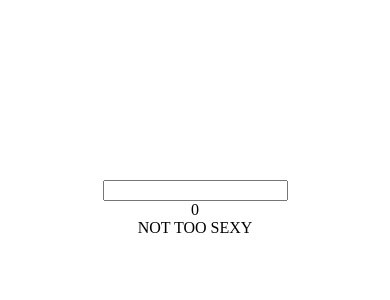
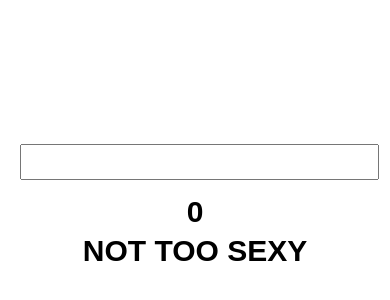
Before and after one commit to nashiradeer/sexy-name-calculator, a plain HTML site: page index.html in a window 390 px wide. Shown: the part 214-514 px from the top of the page. Drawn offline with Linux system fonts and the light colour scheme.

Commit message:
Add compat to mobile

```diff
--- a/index.html
+++ b/index.html
@@ -2,6 +2,9 @@
 <html>
     <head>
         <title>Sexy Name Calculator</title>
+
+        <meta charset="UTF-8">
+        <meta name="viewport" content="width=device-width, initial-scale=1.0">
 
         <style type="text/css">
             html {
@@ -18,10 +21,35 @@
                 flex-direction: row;
                 align-items: center;
                 justify-content: center;
+                font-size: 30px;
+                font-family: Arial, Helvetica, sans-serif;
+                font-weight: 600;
             }
 
             main {
                 text-align: center;
+            }
+
+            input[type=text] {
+                width: 400px;
+                height: 30px;
+                margin-bottom: 15px;
+                font-size: 25px;
+            }
+
+            p {
+                margin: 0;
+                margin-bottom: 5px;
+            }
+
+            @media only screen and (max-width: 410px) {
+                main {
+                    width: 90%;
+                }
+
+                input[type=text] {
+                    width: 100%;
+                }
             }
         </style>
 
@@ -97,8 +125,8 @@
     <body onload="registerEvents();">
         <main>
             <input type="text" id="name" name="Your name"><br>
-            <a id="value">0</a><br>
-            <a id="desc">NOT TOO SEXY</a>
+            <p><a id="value">0</a></p>
+            <p><a id="desc">NOT TOO SEXY</a></p>
         </main>
     </body>
 </html>
```
